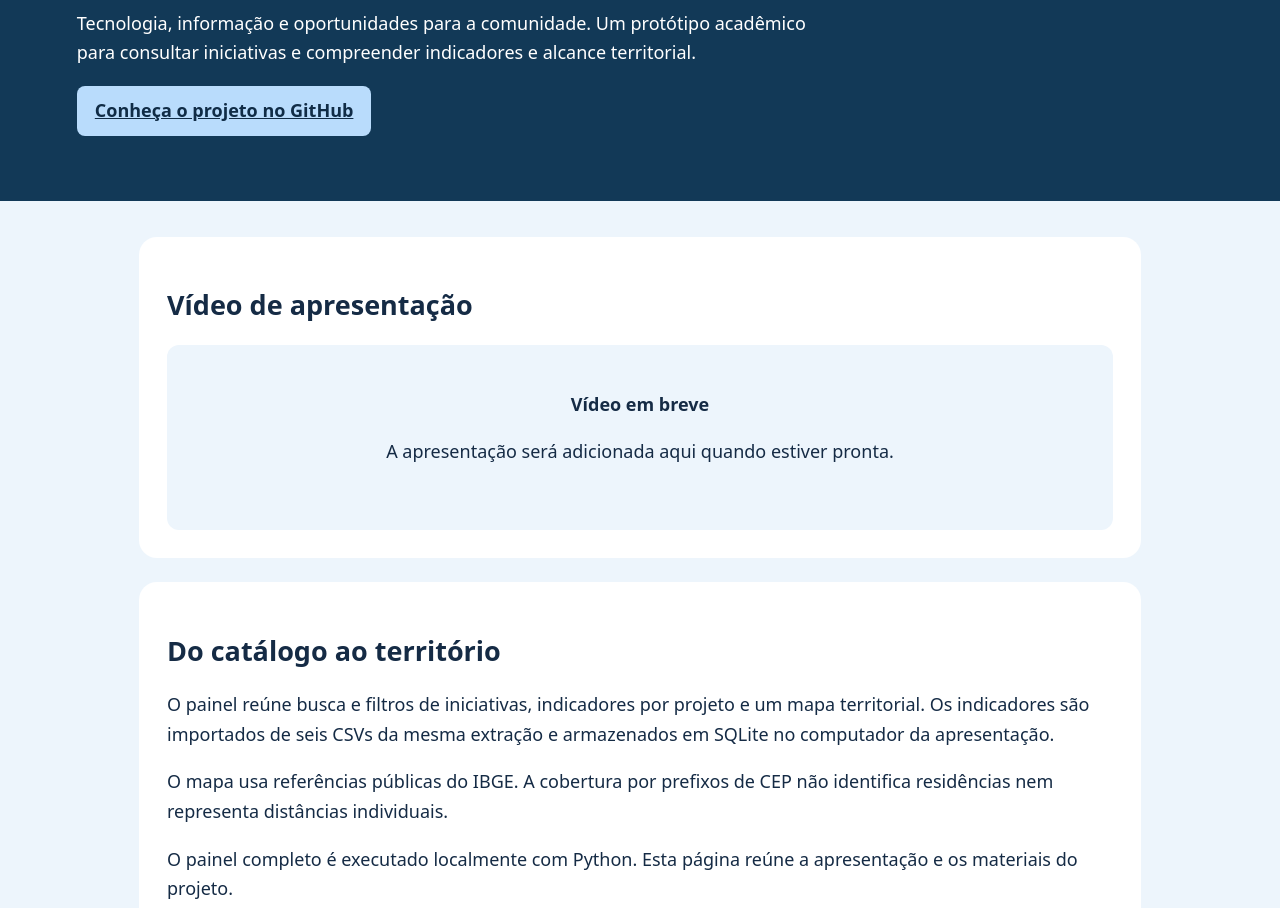
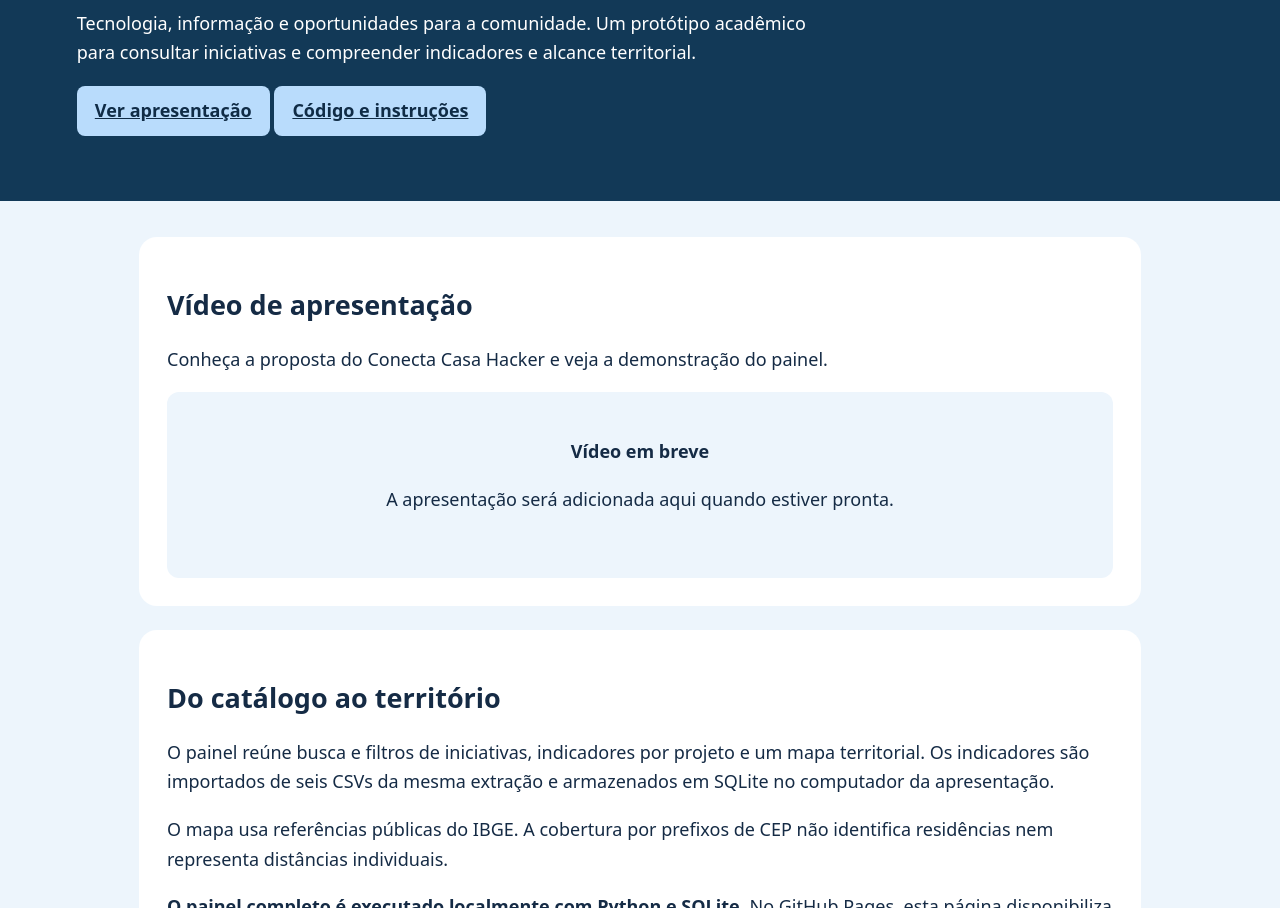
Before and after one commit to raquelquiterio2014-byte/conecta-casa-hacker, a plain HTML site: page docs/index.html in a window 1280 px wide. Shown: the part 184-1092 px from the top of the page. Drawn offline with Linux system fonts and the light colour scheme.

Commit message:
Aprimora página do vídeo e esclarece execução local do painel

```diff
--- a/docs/index.html
+++ b/docs/index.html
@@ -1,9 +1,9 @@
 <!doctype html>
-<html lang="pt-BR"><meta charset="utf-8"><meta name="viewport" content="width=device-width,initial-scale=1"><title>Conecta Casa Hacker</title><style>
+<html lang="pt-BR"><meta charset="utf-8"><meta name="viewport" content="width=device-width,initial-scale=1"><title>Conecta Casa Hacker | Vídeo do projeto</title><meta name="description" content="Apresentação em vídeo do projeto acadêmico Conecta Casa Hacker, da Fatec Campinas. Conheça a proposta, o painel e os materiais do projeto."><style>
 :root{color-scheme:light}*{box-sizing:border-box}body{margin:0;background:#edf5fc;color:#152b45;font:18px/1.65 system-ui,sans-serif}header{background:#123957;color:white;padding:65px max(6vw,24px)}main{max-width:1050px;margin:auto;padding:36px 24px}h1{font-size:clamp(2rem,5vw,3.7rem);line-height:1.1;margin:15px 0}h2{line-height:1.3}small{letter-spacing:.12em}section{background:white;padding:28px;border-radius:18px;margin-bottom:24px}a{color:#07589c}header p{max-width:760px}.button{display:inline-block;background:#b9dcfc;border-radius:8px;padding:10px 18px;color:#102c46;font-weight:650}video,iframe{width:100%;aspect-ratio:16/9;border:0;border-radius:12px}#placeholder{padding:45px 24px;text-align:center;background:#edf5fc;border-radius:12px}footer{font-size:14px;padding:20px 0 40px}li{margin:8px 0}</style>
-<header><small>FATEC CAMPINAS · PROJETO DE EXTENSÃO</small><h1>Conecta Casa Hacker</h1><p>Tecnologia, informação e oportunidades para a comunidade. Um protótipo acadêmico para consultar iniciativas e compreender indicadores e alcance territorial.</p><a class="button" href="https://github.com/raquelquiterio2014-byte/conecta-casa-hacker">Conheça o projeto no GitHub</a></header>
-<main><section><h2>Vídeo de apresentação</h2><div id="media"><div id="placeholder"><strong>Vídeo em breve</strong><p>A apresentação será adicionada aqui quando estiver pronta.</p></div></div></section>
-<section><h2>Do catálogo ao território</h2><p>O painel reúne busca e filtros de iniciativas, indicadores por projeto e um mapa territorial. Os indicadores são importados de seis CSVs da mesma extração e armazenados em SQLite no computador da apresentação.</p><p>O mapa usa referências públicas do IBGE. A cobertura por prefixos de CEP não identifica residências nem representa distâncias individuais.</p><p>O painel completo é executado localmente com Python. Esta página reúne a apresentação e os materiais do projeto.</p></section>
+<header><small>FATEC CAMPINAS · PROJETO DE EXTENSÃO</small><h1>Conecta Casa Hacker</h1><p>Tecnologia, informação e oportunidades para a comunidade. Um protótipo acadêmico para consultar iniciativas e compreender indicadores e alcance territorial.</p><a class="button" href="#video">Ver apresentação</a> <a class="button" href="https://github.com/raquelquiterio2014-byte/conecta-casa-hacker">Código e instruções</a></header>
+<main><section id="video" aria-labelledby="video-title"><h2 id="video-title">Vídeo de apresentação</h2><p>Conheça a proposta do Conecta Casa Hacker e veja a demonstração do painel.</p><div id="media"><div id="placeholder"><strong>Vídeo em breve</strong><p>A apresentação será adicionada aqui quando estiver pronta.</p></div></div></section>
+<section><h2>Do catálogo ao território</h2><p>O painel reúne busca e filtros de iniciativas, indicadores por projeto e um mapa territorial. Os indicadores são importados de seis CSVs da mesma extração e armazenados em SQLite no computador da apresentação.</p><p>O mapa usa referências públicas do IBGE. A cobertura por prefixos de CEP não identifica residências nem representa distâncias individuais.</p><p><strong>O painel completo é executado localmente com Python e SQLite.</strong> No GitHub Pages, esta página disponibiliza o vídeo de apresentação e os materiais do projeto.</p></section>
 <section><h2>Materiais do projeto</h2><ul><li><a href="https://github.com/raquelquiterio2014-byte/conecta-casa-hacker/blob/main/documentacao/Banner_Casa_Hacker_V13_90x100.pdf">Banner acadêmico</a></li><li><a href="https://github.com/raquelquiterio2014-byte/conecta-casa-hacker/blob/main/documentacao/Relatorio_Exercicio_11.pdf">Relatório de banco de dados</a></li><li><a href="https://github.com/raquelquiterio2014-byte/conecta-casa-hacker/blob/main/documentacao/Apresentacao_Exercicio_11.pdf">Apresentação das consultas</a></li><li><a href="https://github.com/raquelquiterio2014-byte/conecta-casa-hacker/blob/main/modelos/DER_equipe.png">Diagrama Entidade-Relacionamento</a></li><li><a href="https://github.com/raquelquiterio2014-byte/conecta-casa-hacker/blob/main/modelos/UML_banner.png">Diagrama de classes</a></li></ul></section>
 <footer>Raquel G. Quitério Cruz · Roge Silva Antonio · Cristopher Kurita · Felipe Longhi<br>Orientadores: Nelson Koshoji e Anderson Barbosa<br>Protótipo acadêmico independente. Não é o site oficial da Casa Hacker.</footer></main>
 <script>
```
